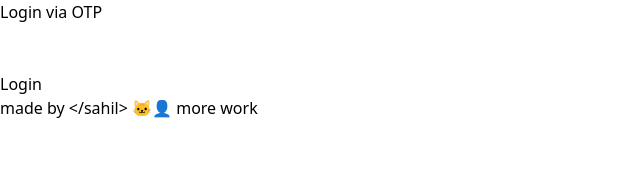
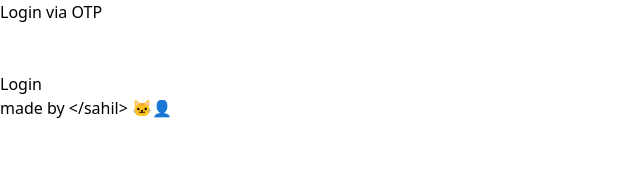
Before and after one commit to sahiwl/otpLogin, a React (Vite) app: page /otp in a window 1280 px wide. Shown: the top 187 px of the page, without its empty margins (0-640 px from the left). Built offline with nearby package versions, Linux system fonts and the light colour scheme.

Commit message:
final commit

```diff
--- a/src/components/OTP.tsx
+++ b/src/components/OTP.tsx
@@ -19,7 +19,7 @@ export default function OTP(){
         </div>
         <div className="flex justify-center">
             <div className="font-semibold">made by<a href="https://github.com/sahiwl" className="text-sky-600 font-semibold" > {me} 🐱‍👤
-            more work</a> </div>
+            </a> </div>
 
         </div>
     </div>
```
Also changed, not shown: 1 other file (tests, documents, lock files or other folders).
